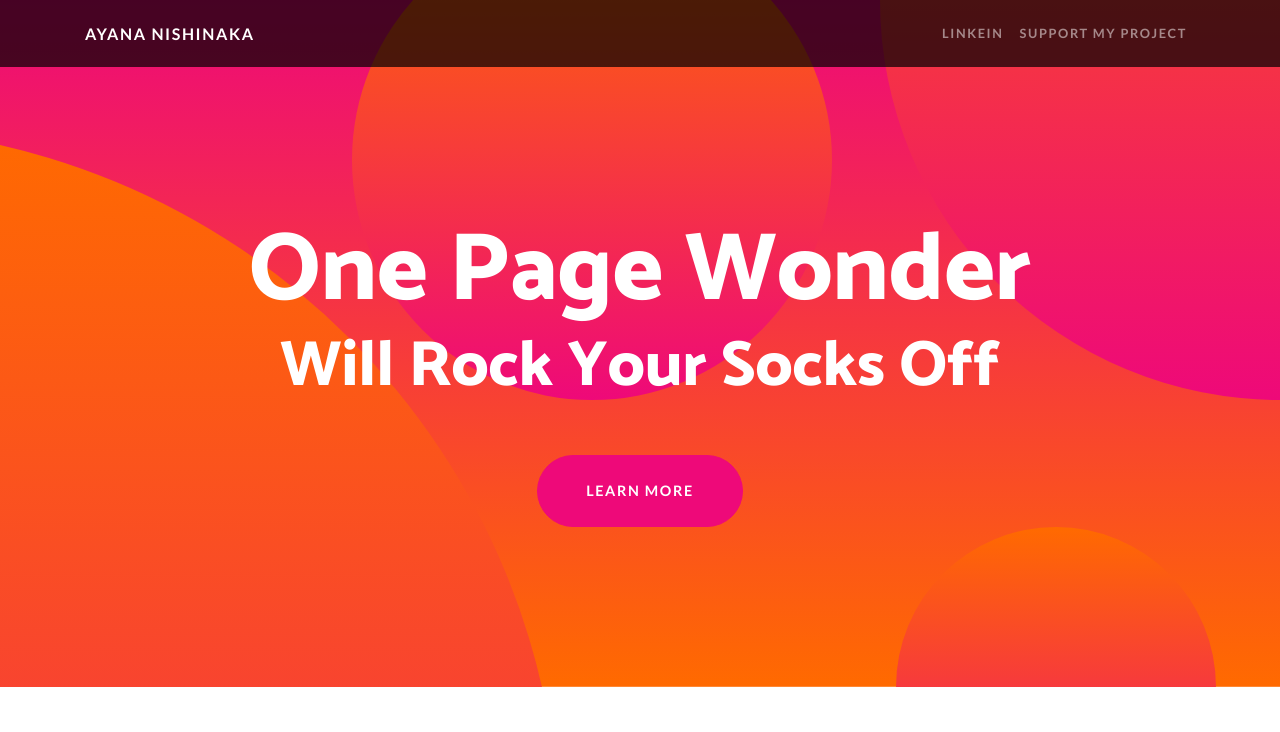
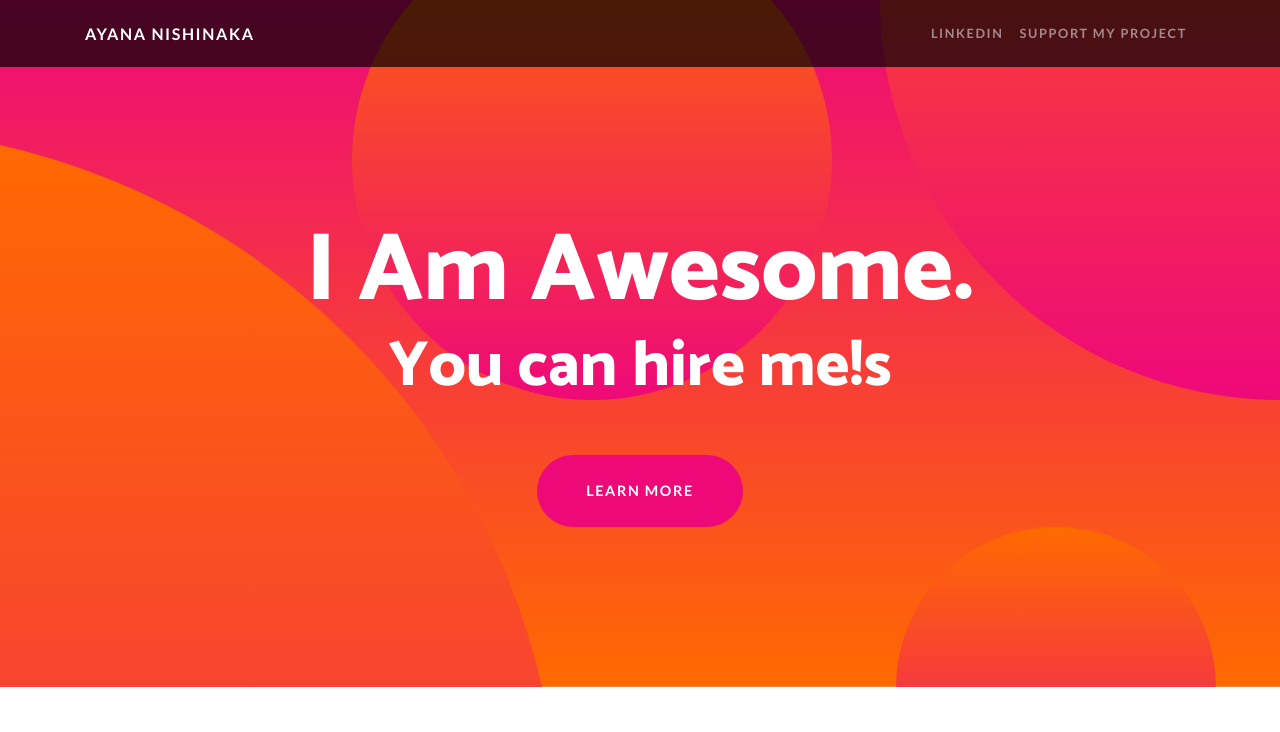
Before and after one commit to ayananishinaka/accelad.ml, a website: page index.html in a window 1280 px wide. Shown: the top 732 px of the page. Drawn offline with Linux system fonts and the light colour scheme.

Commit message:
changed title

```diff
--- a/index.html
+++ b/index.html
@@ -34,7 +34,7 @@
       <div class="collapse navbar-collapse" id="navbarResponsive">
         <ul class="navbar-nav ml-auto">
           <li class="nav-item">
-            <a class="nav-link" href="http://www.linkedin.com/in/ayananishinaka">Linkein</a>
+            <a class="nav-link" href="http://www.linkedin.com/in/ayananishinaka">LinkedIn</a>
           </li>
           <li class="nav-item">
             <a class="nav-link" href="http://www.paypal.me/ayananishinaka">Support My Project</a>
@@ -47,9 +47,9 @@
   <header class="masthead text-center text-white">
     <div class="masthead-content">
       <div class="container">
-        <h1 class="masthead-heading mb-0">One Page Wonder</h1>
-        <h2 class="masthead-subheading mb-0">Will Rock Your Socks Off</h2>
-        <a href="#" class="btn btn-primary btn-xl rounded-pill mt-5">Learn More</a>
+        <h1 class="masthead-heading mb-0">I Am Awesome.</h1>
+        <h2 class="masthead-subheading mb-0">You can hire me!s</h2>
+        <a href="http://www.linkedin.com/in/ayananishinaka" class="btn btn-primary btn-xl rounded-pill mt-5">Learn More</a>
       </div>
     </div>
     <div class="bg-circle-1 bg-circle"></div>
```
